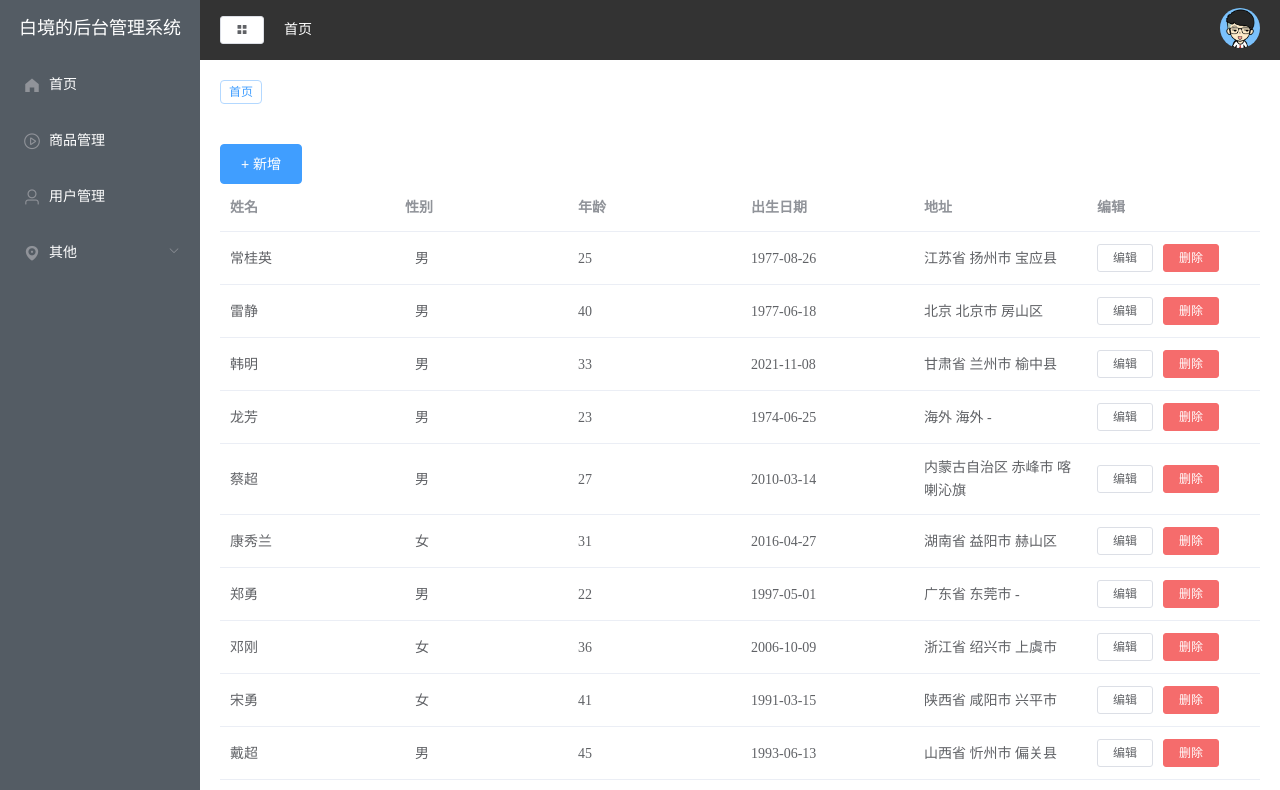
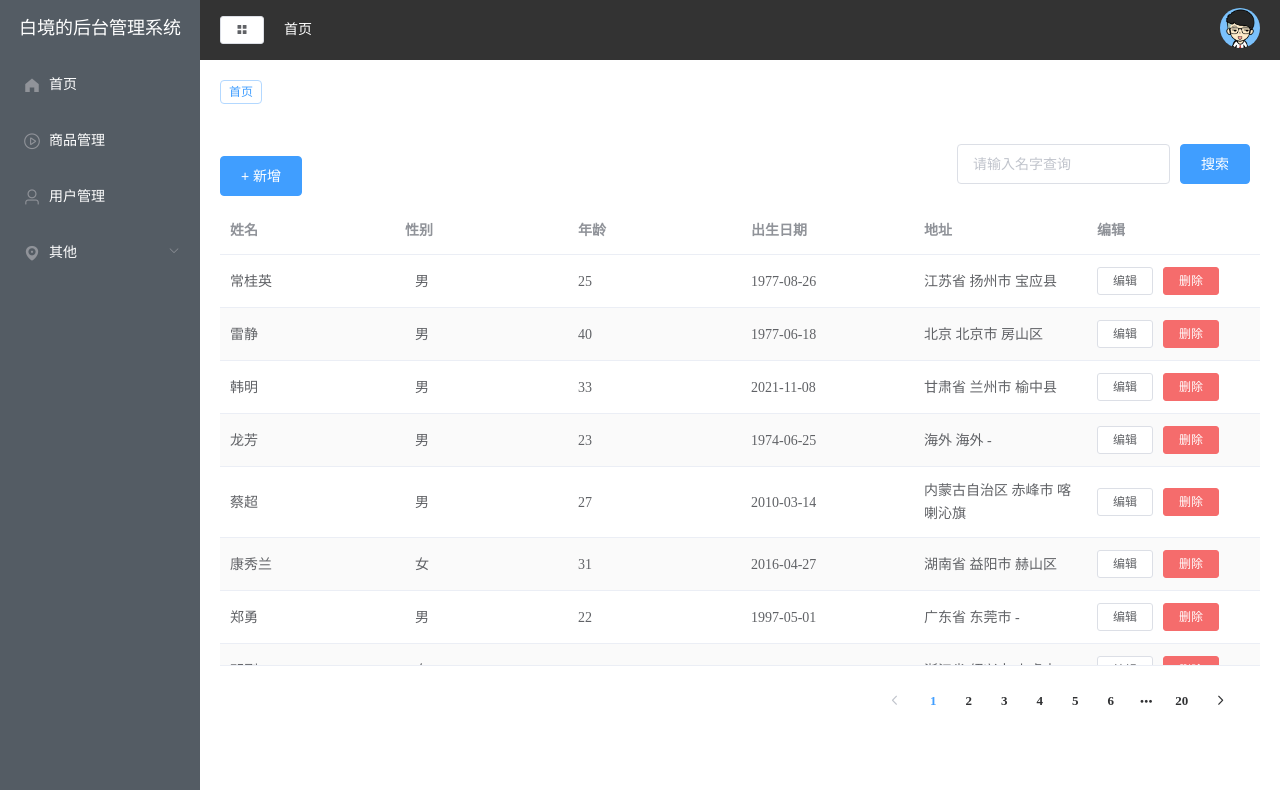
Before and after one commit to BaiJingSama/backstage-manage, a Vue app: page /#/user in a window 1280 px wide. Shown: the top 790 px of the page. Built offline with nearby package versions, Linux system fonts and the light colour scheme.

Commit message:
实现用户列表页面的分页功能和搜索功能

```diff
--- a/src/api/mock.js
+++ b/src/api/mock.js
@@ -9,4 +9,4 @@
 Mock.mock("/api/user/add", "post", user.createUser);
 Mock.mock("/api/user/edit", "post", user.updateUser);
 Mock.mock("/api/user/del", "post", user.deleteUser);
-Mock.mock("/api/user/getUser", user.getUserList);
+Mock.mock(/api\/user\/getUser/, user.getUserList);
--- a/src/views/User.vue
+++ b/src/views/User.vue
@@ -31,7 +31,18 @@
     </el-dialog>
     <div class="manage-header">
       <el-button type="primary" @click="handleAdd">+ 新增</el-button>
-      <el-table :data="tableData" style="width: 100%">
+      <!-- form搜索区域 -->
+      <el-form :inline="true" :model="userForm">
+        <el-form-item>
+          <el-input placeholder="请输入名字查询" v-model="userForm.name"></el-input>
+        </el-form-item>
+        <el-form-item>
+          <el-button type="primary" @click="onSubmit">搜索</el-button>
+        </el-form-item>
+      </el-form>
+    </div>
+    <div class="common-table">
+      <el-table stripe height="90%" :data="tableData" style="width: 100%">
         <el-table-column prop="name" label="姓名">
         </el-table-column>
         <el-table-column prop="sex" label="性别">
@@ -52,6 +63,10 @@
           </template>
         </el-table-column>
       </el-table>
+      <div class="pager">
+        <el-pagination layout="prev, pager, next" :total="total" @current-change="handlePage">
+        </el-pagination>
+      </div>
     </div>
   </div>
 </template>
@@ -89,7 +104,15 @@
         ]
       },
       tableData: [],
-      modelType: 0 //0表示新增的弹窗，1表示编辑的弹窗
+      modelType: 0, //0表示新增的弹窗，1表示编辑的弹窗,
+      total: 0, // 当前的总条数
+      pageData: {
+        page: 1,
+        limit: 10
+      },
+      userForm: {
+        name: ''
+      }
     };
   },
   methods: {
@@ -156,10 +179,20 @@
     },
     //获取列表数据封装的一个方法
     getList() {
-      getUser().then((data) => {
+      getUser({ params: { ...this.userForm, ...this.pageData } }).then((data) => {
         console.log(data);
         this.tableData = data.data.list
+        this.total = data.data.count || 0
       })
+    },
+    // 选择页码的回调函数
+    handlePage(val) {
+      this.pageData.page = val
+      this.getList()
+    },
+    // 列表查询条件
+    onSubmit() {
+      this.getList()
     }
   },
   mounted() {
@@ -168,6 +201,25 @@
 };
 </script>
 
-<style lang="scss" scoped>
+<style lang="less" scoped>
+.manage {
+  height: 90%;
 
+  .manage-header {
+    display: flex;
+    justify-content: space-between;
+    align-items: center;
+  }
+
+  .common-table {
+    position: relative;
+    height: calc(100% - 62px);
+
+    .pager {
+      position: absolute;
+      bottom: 0;
+      right: 20px;
+    }
+  }
+}
 </style>
```
